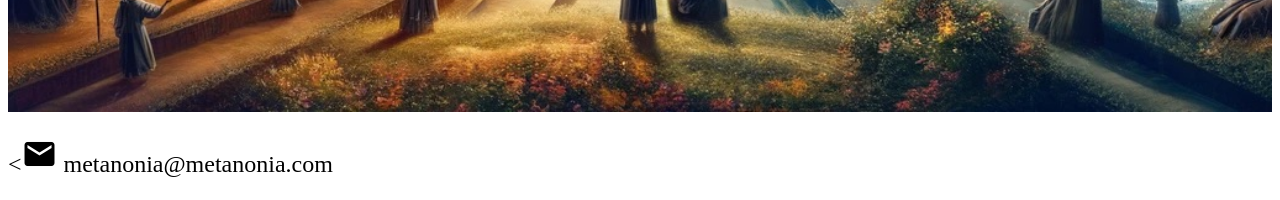
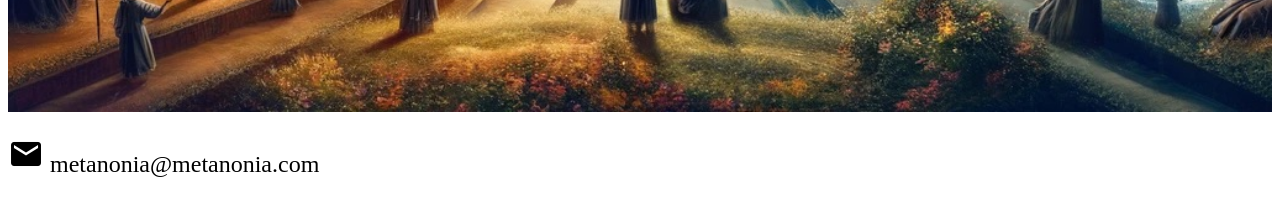
Before and after one commit to metanonia/metanoia.github.io, a plain HTML site: page index.html in a window 1280 px wide. Shown: the part 1160-1360 px from the top of the page. Drawn offline with Linux system fonts and the light colour scheme.

Commit message:
오타수정

```diff
--- a/index.html
+++ b/index.html
@@ -18,7 +18,7 @@
     <img src="./images/background.jpeg" width="100%">
 </div>
 <div>
-    <p style="font-size:24px"><<i class="material-icons" style="font-size:36px">email</i> metanonia@metanonia.com</p>
+    <p style="font-size:24px"><i class="material-icons" style="font-size:36px">email</i> metanonia@metanonia.com</p>
 </div>
 <div>
     <img src="./images/background2.jpeg"  width="100%">
```
